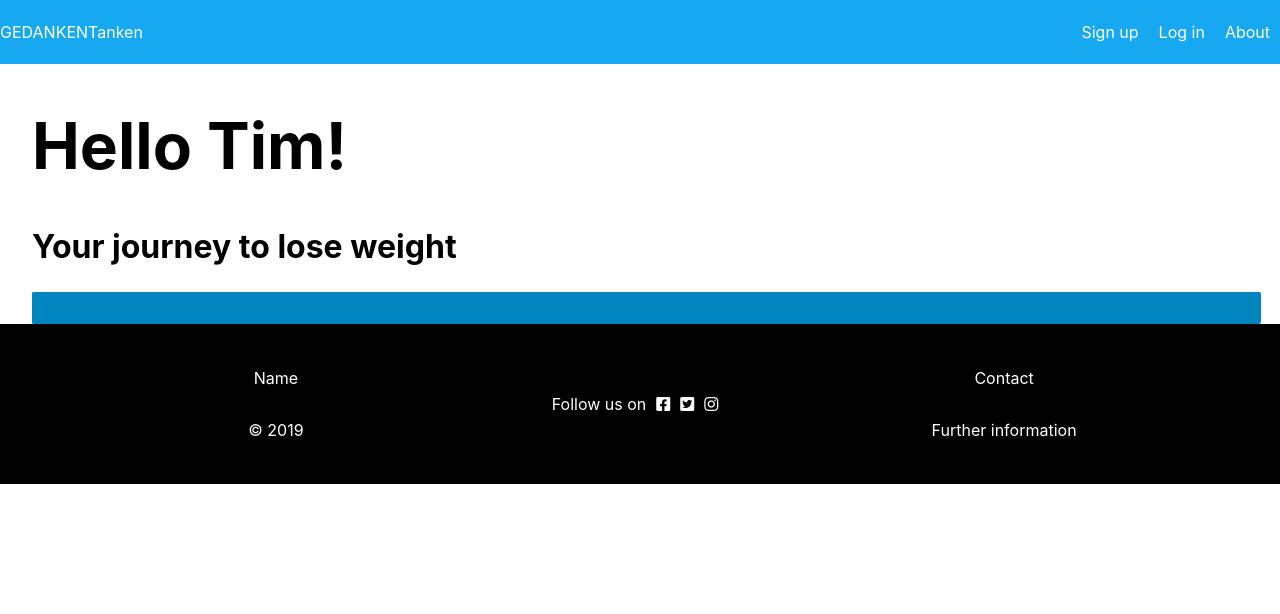
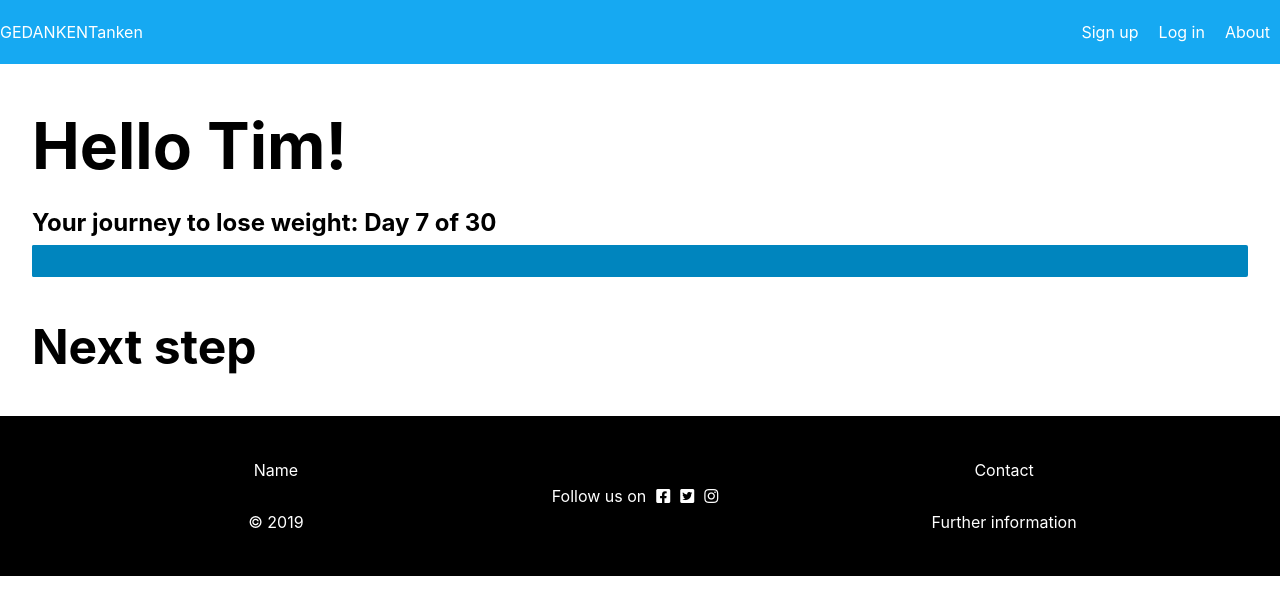
Before and after one commit to uniqorn-ideahack/uniqorn-frontend, a React (Create React App) app: page / in a window 1280 px wide. Shown: the top 614 px of the page. Built offline with nearby package versions, Linux system fonts and the light colour scheme.

Commit message:
Fix progress bar

```diff
--- a/src/pages/Home.css
+++ b/src/pages/Home.css
@@ -1,17 +1,23 @@
 h1 {
-    padding: 0 2rem 0;
+    margin-bottom: 0;
     font-size: 4rem;
 }
 
-h2 {
+h2{
+    font-size: 3rem;
+}
+
+h3 {
+    padding-bottom: .5rem;
+}
+
+main{
     padding: 0 2rem;
-    font-size: 2rem;
 }
 
 progress {
-    margin: 0 2rem;
     display: block;
-    width: 96%;
+    width: 100%;
     height: 2rem;
     border: 0;
     border-radius: 2px;
--- a/src/pages/Home.jsx
+++ b/src/pages/Home.jsx
@@ -1,4 +1,4 @@
-import React, { Component } from 'react';
+import React, {Component} from 'react';
 import "./Home.css";
 import MainLayout from "../components/layout/MainLayout";
 
@@ -6,9 +6,13 @@ export default class Home extends Component {
     render() {
         return (
             <MainLayout>
-                <h1>Hello Tim!</h1>
-                <h2>Your journey to lose weight</h2>
-                <progress max="100" value="40"></progress>
+                <main>
+                    <h1>Hello Tim!</h1>
+                    <h3>Your journey to lose weight: Day 7 of 30</h3>
+                    <progress max="100" value="40"></progress>
+                    <h2>Next step</h2>
+
+                </main>
             </MainLayout>
         )
     }
```
